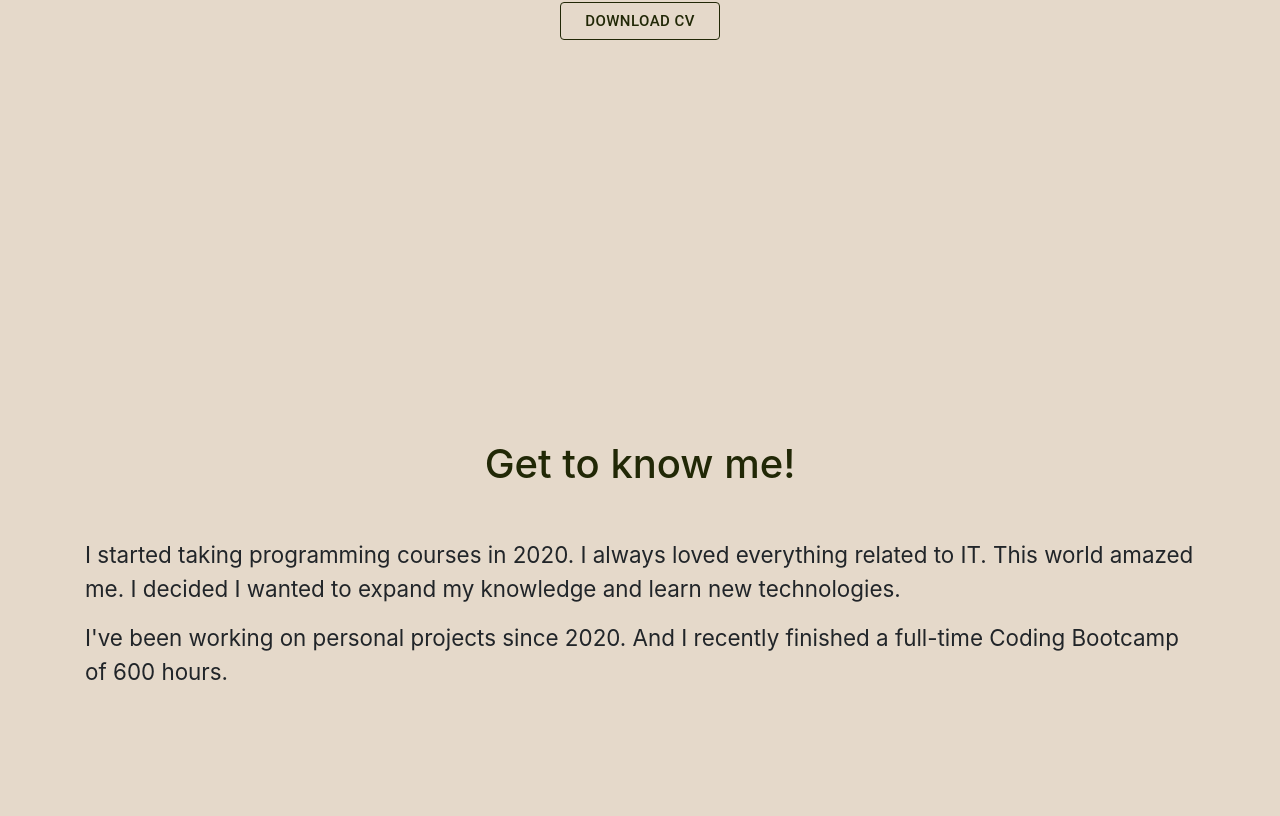
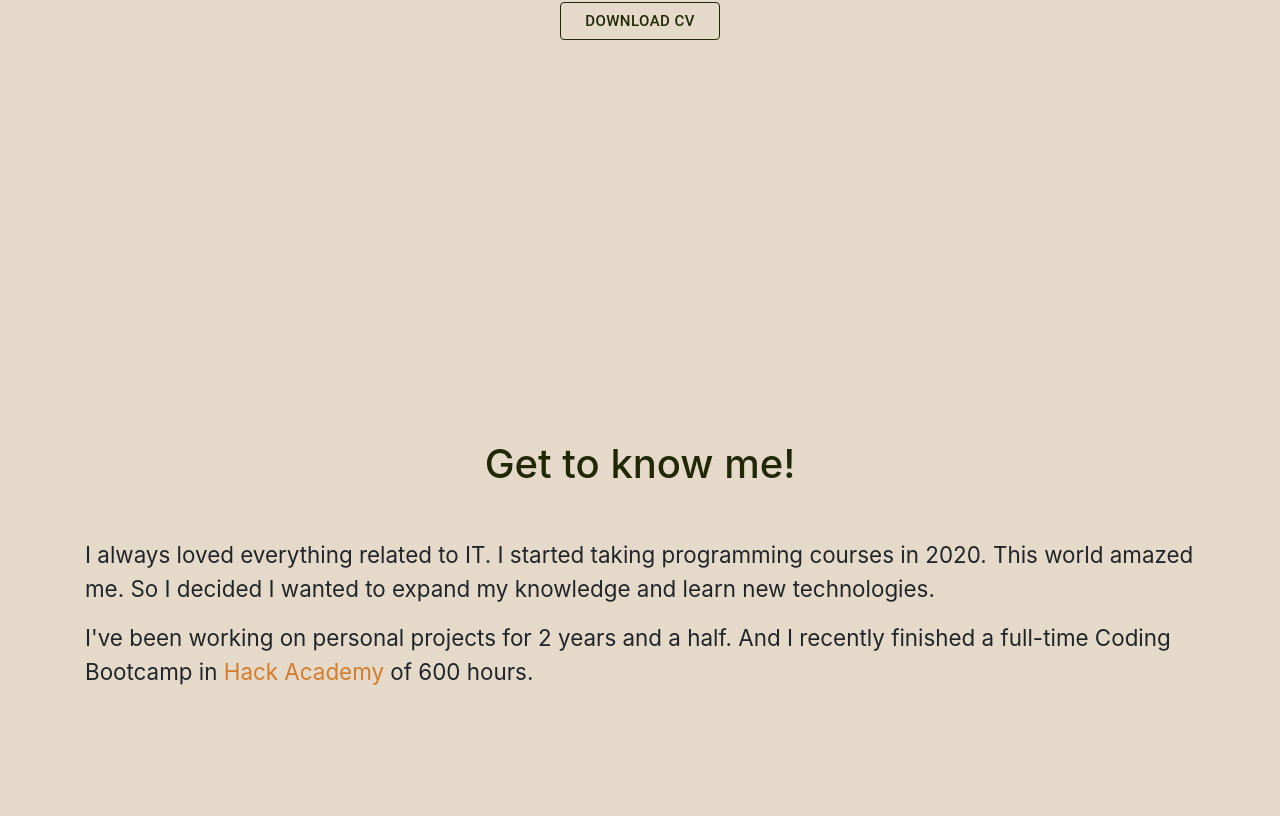
Before and after one commit to tayracutri/portfolio, a React (Create React App) app: page / in a window 1280 px wide. Shown: the part 684-1500 px from the top of the page. Built offline with nearby package versions, Linux system fonts and the light colour scheme.

Commit message:
resonsive updated

```diff
--- a/src/components/GetToKnow.jsx
+++ b/src/components/GetToKnow.jsx
@@ -8,13 +8,21 @@ const GetToKnow = () => {
         <h2>Get to know me!</h2>
         <p>
           {" "}
-          I started taking programming courses in 2020. I always loved
-          everything related to IT. This world amazed me. I decided I wanted to
-          expand my knowledge and learn new technologies.
+          I always loved everything related to IT. I started taking programming
+          courses in 2020. This world amazed me. So I decided I wanted to expand
+          my knowledge and learn new technologies.
         </p>
         <p>
-          I've been working on personal projects since 2020. And I recently
-          finished a full-time Coding Bootcamp of 600 hours.
+          I've been working on personal projects for 2 years and a half. And I
+          recently finished a full-time Coding Bootcamp in {""}
+          <a
+            href="https://ha.dev/cursos/coding-bootcamp#structure"
+            target="blank"
+            style={{ color: "#d37d2d" }}
+          >
+            Hack Academy
+          </a>{" "}
+          of 600 hours.
         </p>
       </div>
     </div>
--- a/src/components/Recent.jsx
+++ b/src/components/Recent.jsx
@@ -1,5 +1,6 @@
 import React from "react";
 import bikes from "../assets/projects/bikes.jpg";
+import hackflix from "../assets/projects/hackflix.jpg";
 import arrow from "../assets/projects/right-arrow.png";
 import "../styles/Recent.css";
 
@@ -11,16 +12,16 @@ const Recent = () => {
         <div className="card">
           <img src={bikes} alt="image1" className="top" />
           <h4>Rad Power Bikes | E-commerce</h4>
-          <p>React.js, Redux, MySQL, Sequelize</p>
+          <p>React.js, Redux, MySQL, Sequelize, Bootstrap</p>
           <a href="https://hackpowerbikes.vercel.app/" target="blank">
             Live Demo <img className="arrow-main-button" src={arrow} alt="" />
           </a>
         </div>
 
         <div className="card">
-          <img src={bikes} alt="image1" className="top" />
+          <img src={hackflix} alt="image1" className="top" />
           <h4>Hackflix</h4>
-          <p>React.js</p>
+          <p>React.js, Bootstrap</p>
           <a href="/">
             Live Demo <img className="arrow-main-button" src={arrow} alt="" />
           </a>
--- a/src/styles/About.css
+++ b/src/styles/About.css
@@ -37,3 +37,9 @@ margin-bottom: 25px;
 .about-container a{
     text-decoration: none;
 }
+
+@media (max-width:995px) {
+    .about-container img{
+        width: 45%;
+    }
+}
--- a/src/styles/Contacts.css
+++ b/src/styles/Contacts.css
@@ -1,5 +1,5 @@
 .contact{
-    padding: 300px 0 120px 0;
+    padding: 300px 0 200px 0;
 }
 
 .btn-send, .btn-send:hover{
--- a/src/styles/GetToKnow.css
+++ b/src/styles/GetToKnow.css
@@ -1,5 +1,5 @@
 .getToKnow{
-    padding: 300px 0 0 0;
+    padding: 300px 0 20px 0;
 }
 
 .getToKnow-container h2{
--- a/src/styles/Recent.css
+++ b/src/styles/Recent.css
@@ -1,5 +1,5 @@
 .recent{
-    padding: 300px 0 0 0;
+    padding: 300px 0 20px 0;
     display: flex;
     flex-direction: column;
     align-items: center;
@@ -52,3 +52,10 @@
     height: 20px;
     transition: 0.3s;
   }
+
+  @media (max-width:1005px){
+    .recent .projects-container{
+      flex-direction: column;
+
+  }
+  }
```
Also changed, not shown: src/assets/projects/hackflix.jpg (added).
